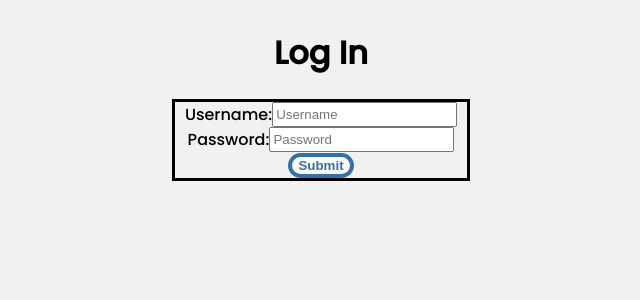
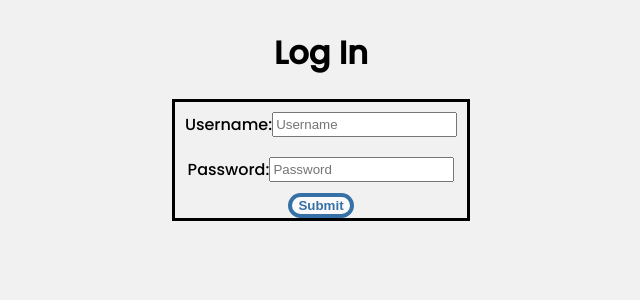
Before and after one commit to ajg7/front-end, a React (Create React App) app: page /login in a window 1280 px wide. Shown: the top 300 px of the page, without its empty margins (319-959 px from the left). Built offline with nearby package versions, Linux system fonts and the light colour scheme.

Commit message:
added more padding to the form js

```diff
--- a/src/components/Form.js
+++ b/src/components/Form.js
@@ -20,6 +20,7 @@ export const StyledForm = styled.div`
     label {
         display: flex;
         justify-content: center;
+        padding: ${({ theme }) => theme.space};
     }
 
     button {
```
